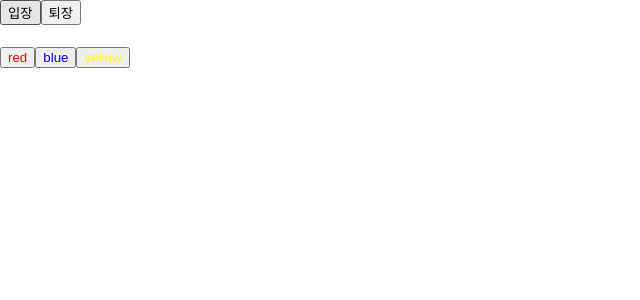
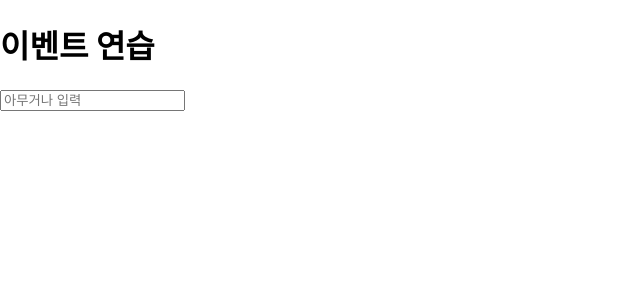
Before and after one commit to suhyeon0111/React_study, a React (Create React App) app in the folder hello-react/: page / in a window 1280 px wide. Shown: the top 300 px of the page, without its empty margins (0-640 px from the left). Built offline with nearby package versions, Linux system fonts and the light colour scheme.

Commit message:
[이벤트 헨들링 공부]

```diff
--- a/hello-react/src/App.js
+++ b/hello-react/src/App.js
@@ -1,8 +1,9 @@
 import React from "react";
-import Say from "./Say";
+// import Say from "./Say";
+import EventPractice from "./EventPractice";
 
 const App = () => {
-  return <Say />;
+  return <EventPractice />;
 };
 
 export default App;
--- /dev/null
+++ b/hello-react/src/EventPractice.js
@@ -0,0 +1,21 @@
+import React, { Component } from "react";
+
+class EventPractice extends Component {
+  render() {
+    return (
+      <div>
+        <h1>이벤트 연습</h1>
+        <input
+          type="text"
+          name="message"
+          placeholder="아무거나 입력"
+          onChange={(e) => {
+            console.log(e.target.value);
+          }}
+        />
+      </div>
+    );
+  }
+}
+
+export default EventPractice;
--- a/hello-react/src/Say.js
+++ b/hello-react/src/Say.js
@@ -11,7 +11,7 @@
     <div>
       <button onClick={onClickEnter}>입장</button>
       <button onClick={onClickLeave}>퇴장</button>
-      <h1>{message}</h1>
+      <h1 style={{ color }}>{message}</h1>
       <button style={{ color: "red" }} onClick={() => setColor("red")}>
         red
       </button>
```
